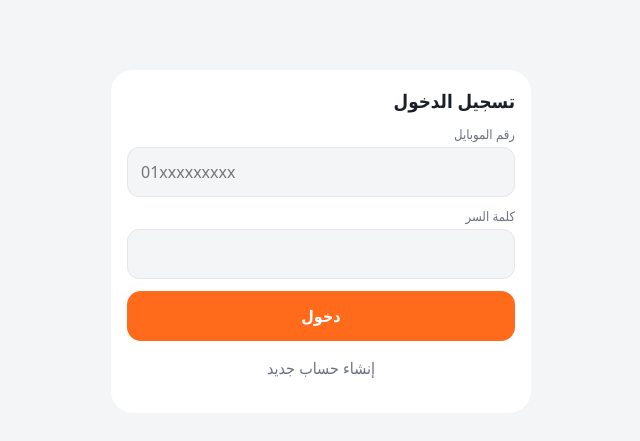
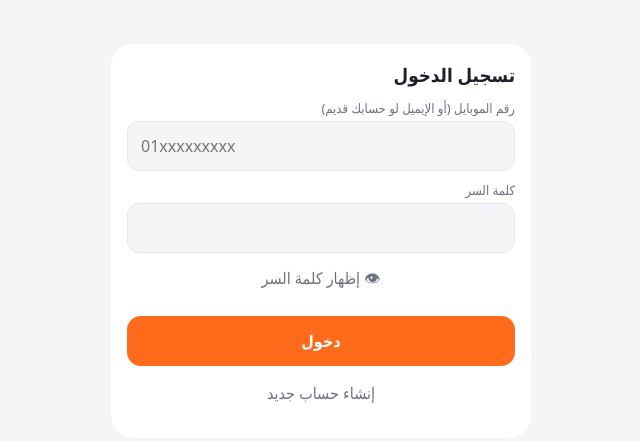
Before and after one commit to Apdla-coder/Tayar, a plain HTML site: page index.html in a window 1280 px wide. Shown: the part 159-600 px from the top of the page, without its empty margins (319-959 px from the left). Drawn offline with nearby package versions, Linux system fonts and the light colour scheme.

Commit message:
Update index.html

```diff
--- a/index.html
+++ b/index.html
@@ -140,8 +140,9 @@ input,select{width:100%;padding:13px;border-radius:12px;border:1px solid var(--b
 
 <div class="sh" id="lg"><div class="pn">
 <h3>تسجيل الدخول</h3>
-<label>رقم الموبايل</label><input id="em" type="text" dir="ltr" autocomplete="username" placeholder="01xxxxxxxxx">
+<label>رقم الموبايل (أو الإيميل لو حسابك قديم)</label><input id="em" type="text" dir="ltr" autocomplete="username" placeholder="01xxxxxxxxx">
 <label>كلمة السر</label><input id="pw" type="password" dir="ltr" autocomplete="current-password">
+<button class="btn s" type="button" id="sp" style="margin-top:4px">👁 إظهار كلمة السر</button>
 <button class="btn" id="li">دخول</button>
 <button class="btn s" id="su">إنشاء حساب جديد</button>
 <div class="note" id="lm"></div>
@@ -348,6 +349,7 @@ $('esave').onclick=async function(){var o=find(editId);if(!o)return;var p=$('e_p
  var f={phone:p,phone2:$('e_ph2').value.trim(),addr:$('e_ad').value.trim(),price:+$('e_pr').value||0,fee:+$('e_fe').value||0,comm:+$('e_cm').value||0,tip:+$('e_tp').value||0,notes:$('e_nt').value.trim()};
  closeEd();await patch(o,f)};
 $('vt').onclick=function(e){var v=e.target.dataset.v;if(!v)return;view=v;render();try{window.scrollTo(0,0)}catch(e){}};
+$('sp').onclick=function(){var i=$('pw'),h=i.type==='password';i.type=h?'text':'password';this.textContent=h?'🙈 إخفاء كلمة السر':'👁 إظهار كلمة السر'};
 applyProf();render();boot();
 setInterval(function(){if(uid&&act()&&range!=='day')render()},30000);
 
```
